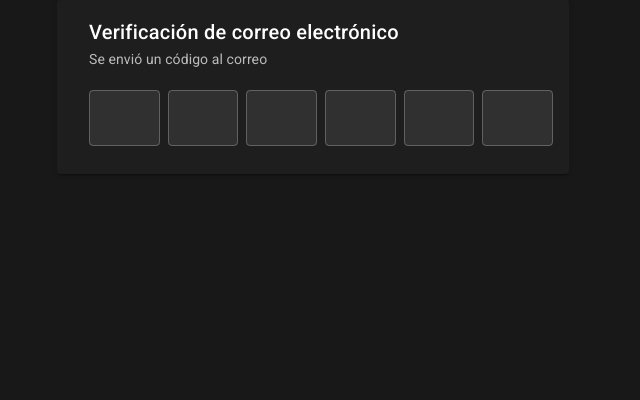
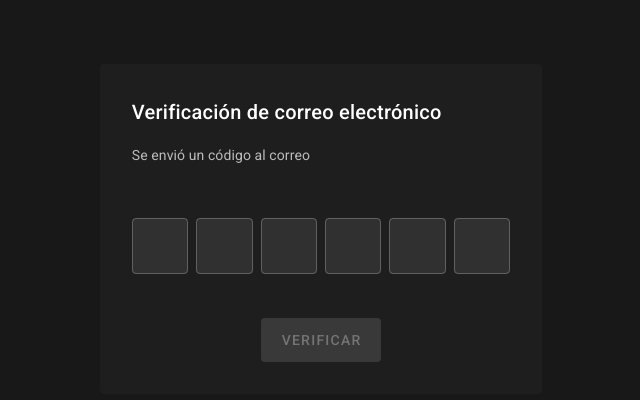
Before and after one commit to elianparedes/moovim, a Vue app: page /verify in a window 1280 px wide. Shown: the top 400 px of the page, without its empty margins (327-967 px from the left). Built offline with nearby package versions, Linux system fonts and the light colour scheme.

Commit message:
style: VerificationView

```diff
--- a/src/views/VerificationView.vue
+++ b/src/views/VerificationView.vue
@@ -1,32 +1,29 @@
 <template>
-    <v-card
-    class="form" :loading="loading">
-    <template slot="progress">
-        <v-progress-linear
-            color="accent"
-            indeterminate
-        ></v-progress-linear>
-        </template>
+  <div class="d-flex mt-16">
+    <v-card elevation="0" class="form pa-4" :loading="loading">
+      <v-progress-linear color="accent" :active="loading" :indeterminate="loading"></v-progress-linear>
       <v-card-title>
         Verificación de correo electrónico
       </v-card-title>
-        <v-card-subtitle>
+      <v-card-subtitle class="pt-4">
         Se envió un código al correo {{this.email}}
       </v-card-subtitle>
-        <v-card-text>
-            <v-otp-input
-            v-model="otp"
-            :length="length"
-            :disabled="loading"
-            @finish="onFinish">
+      <v-card-text class="pt-8">
+        <v-otp-input v-model="otp" :length="length" :disabled="loading">
         </v-otp-input>
+        <div class="d-flex justify-center pt-8">
+        <v-btn depressed large color="accent" elevation="0" :disabled="!valid" @click="onFinish">
+            Verificar
+        </v-btn>
+        </div>
       </v-card-text>
-        <v-snackbar
-        v-model="snackbar"
-        :color="snackbarColor">
-            {{snackbarText}}
+      <v-snackbar rounded="pill" v-model="snackbar" color="snackbarColor">
+        <div class="d-flex justify-center">
+          <strong>{{snackbarText}}</strong>
+        </div>
       </v-snackbar>
     </v-card>
+  </div>
 </template>
 
 
@@ -35,8 +32,8 @@ import { mapActions } from "pinia";
 import { Credentials, VerifyCredentials } from "../api/user";
 import { useSecurityStore } from "../stores/securityStore.js";
 
-export default{
-  data: ()=>({
+export default {
+  data: () => ({
     loading: false,
     email: localStorage.getItem('email'),
     otp: '',
@@ -48,7 +45,7 @@ export default{
     snackbarColor: 'error'
   }),
   computed: {
-    valid(){
+    valid() {
       return this.otp.length === this.length;
     }
   },
@@ -57,15 +54,15 @@ export default{
       $verify: 'verify',
       $login: 'login',
     }),
-    setResult(result){
+    setResult(result) {
       this.result = result;
     },
     clearResult() {
       this.result = null
     },
     clearData() {
-        this.otp=null;
-        this.controller=null;
+      this.otp = null;
+      this.controller = null;
     },
     async login() {
       try {
@@ -77,12 +74,12 @@ export default{
         this.setResult(e)
       }
     },
-    async verify(){
+    async verify() {
       try {
-        const verifyCredentials= new VerifyCredentials(this.email, this.otp)
+        const verifyCredentials = new VerifyCredentials(this.email, this.otp)
         const body = await this.$verify(verifyCredentials)
         this.setResult(body);
-      } catch(e) {
+      } catch (e) {
         this.setResult(e)
       }
     },
@@ -90,40 +87,39 @@ export default{
       await this.$getCurrentUser()
       this.setResult(this.$user)
     },
-    async onFinish(){
-        this.loading=true;
-        const apiTimer = setTimeout(()=>{
-            this.loading=false;
-            this.snackbarText="Sin conexión",
-            this.snackbar=true
-        }, 3* 1000)
+    async onFinish() {
+      this.loading = true;
+      const apiTimer = setTimeout(() => {
+        this.loading = false;
+        this.snackbarText = "Sin conexión",
+          this.snackbar = true
+      }, 3 * 1000)
       await this.verify();
       clearTimeout(apiTimer);
       this.handleResult();
       console.log(JSON.stringify(this.result));
-        this.loading=false;
+      this.loading = false;
       this.clearResult();
-        this.clearData();
     },
-    handleResult(){
-        switch (this.result.code){
+    handleResult() {
+      switch (this.result.code) {
         case 8:
-                this.snackbarText="Código incorrecto"
+          this.snackbarText = "Código incorrecto"
           break;
         default:
-                this.snackbarText="Verificación completa";
-                this.snackbarColor='success'
+          this.snackbarText = "Verificación completa";
+          this.snackbarColor = 'success'
           break;
       }
-        this.snackbar=true;
+      this.snackbar = true;
     }
   }
 };
 </script>
 
 <style>
-    .form{
-        width: 40%;
+.form {
+  width: 35%;
   margin: auto;
 }
 </style>
```
Lines whose indentation alone changed are shown as unchanged.
